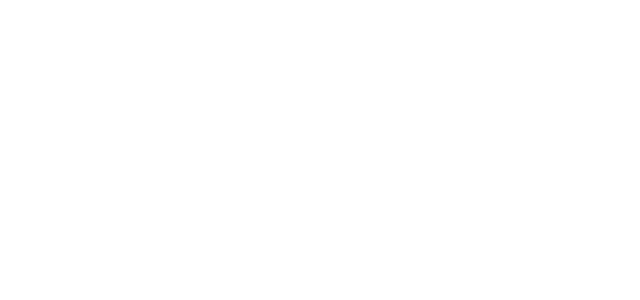
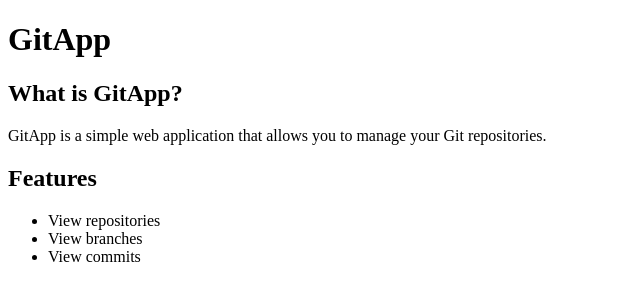
Before and after one commit to LeonardoYaranga/curso-git, a plain HTML site: page src/index.html in a window 1280 px wide. Shown: the whole page, without its empty margins (0-640 px from the left). Drawn offline with Linux system fonts and the light colour scheme.

Commit message:
js and header on index.html

```diff
--- a/src/index.html
+++ b/src/index.html
@@ -5,7 +5,24 @@
     <title>GitApp</title>
 </head>
 <body>
+    <header>
+        <h1>GitApp</h1>
+    </header>
 
+    <main>
+        <section>
+            <h2>What is GitApp?</h2>
+            <p>GitApp is a simple web application that allows you to manage your Git repositories.</p>
+        </section>
+
+        <section>
+            <h2>Features</h2>
+            <ul>
+                <li>View repositories</li>
+                <li>View branches</li>
+                <li>View commits</li>
+            </ul>
+        </section>
 </body>
 
 
```
Also changed, not shown: src/script.js (added).
